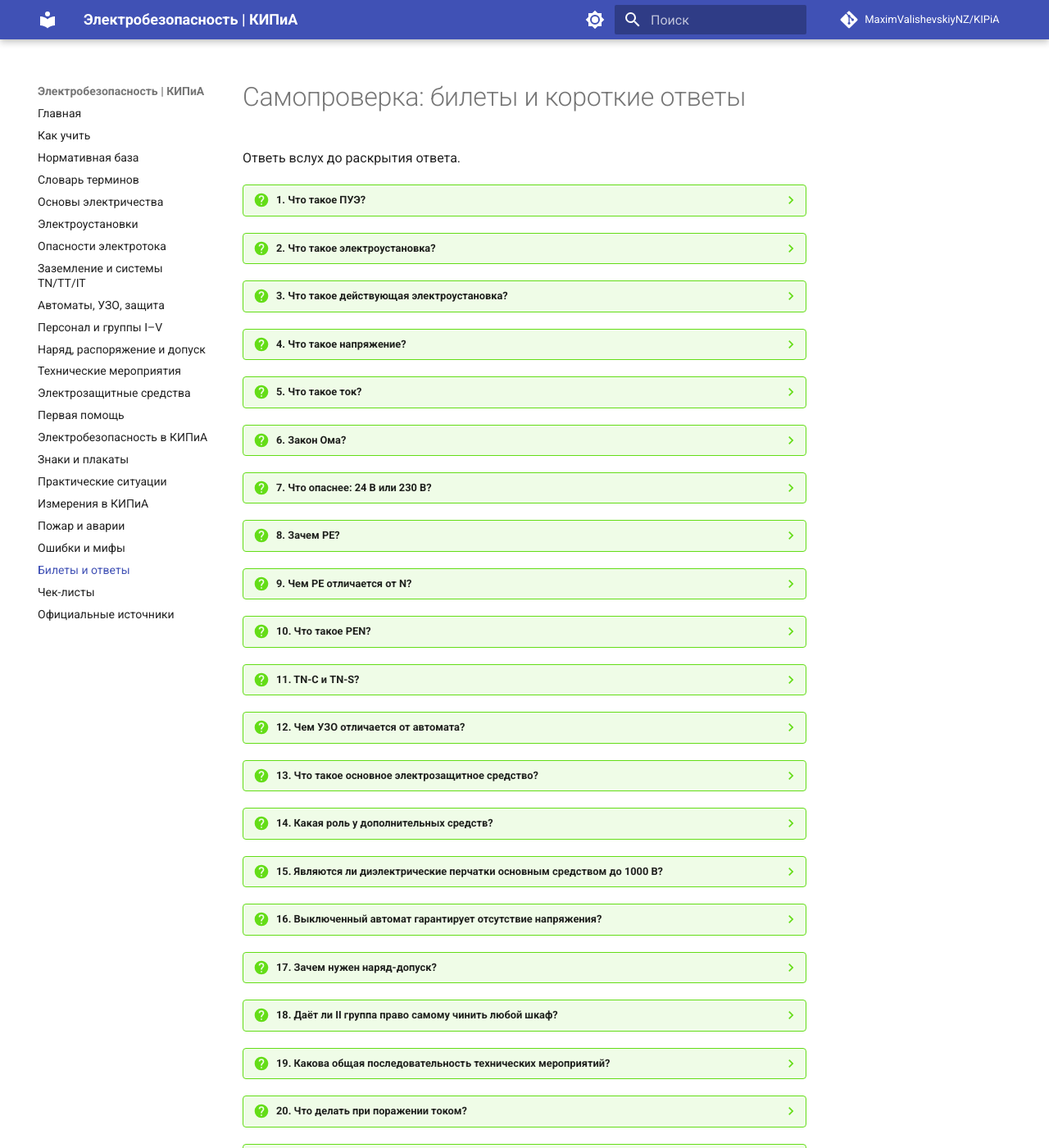
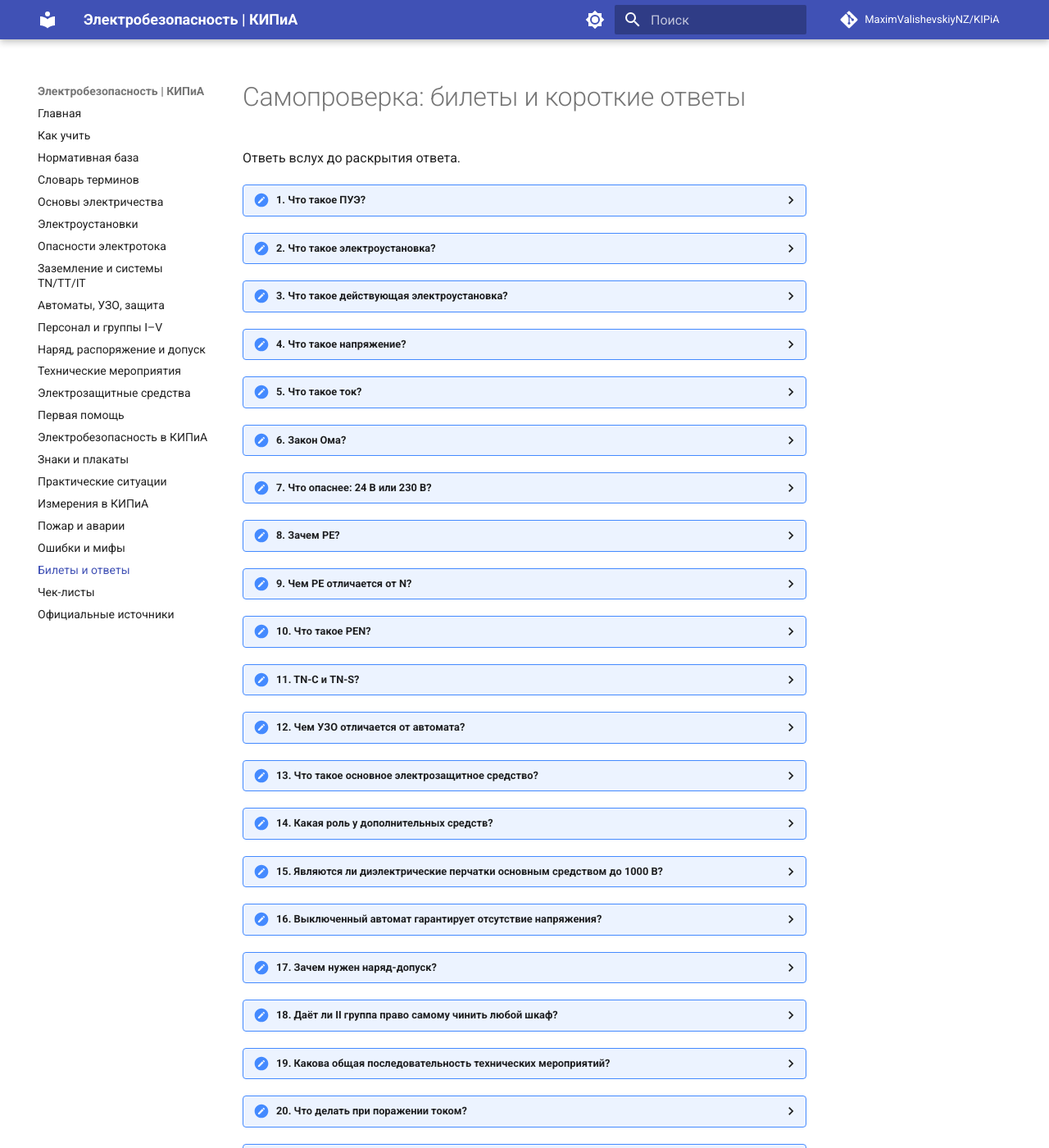
Before and after one commit to MaximValishevskiyNZ/KIPiA, an MkDocs documentation site: the page built from docs/15-questions.md, in a window 1280 px wide and 1400 px high. Shown: the whole window at 82% size. Built offline with MkDocs 1.6.1 and Material for MkDocs 9.7.7, drawn with Linux system fonts in a browser that asks for light colours; comment, search, counter and statistics services are not loaded; some of the changed text lies outside the part shown.

Commit message:
docs: одинаково удобно читать на GitHub и MkDocs

```diff
--- a/docs/15-questions.md
+++ b/docs/15-questions.md
@@ -2,79 +2,179 @@
 
 Ответь вслух до раскрытия ответа.
 
-??? question "1. Что такое ПУЭ?"
-    **Правила устройства электроустановок.** Требования к устройству электроустановок; не подменяют ПОТЭЭ.
+<details markdown="1">
+<summary><strong>1. Что такое ПУЭ?</strong></summary>
 
-??? question "2. Что такое электроустановка?"
-    Совокупность машин, аппаратов, линий и вспомогательного оборудования с соответствующими сооружениями и помещениями для производства, преобразования, трансформации, передачи, распределения электроэнергии и преобразования её в другие виды. **ПУЭ 1.1.3, пересказ.**
+**Правила устройства электроустановок.** Требования к устройству электроустановок; не подменяют ПОТЭЭ.
 
-??? question "3. Что такое действующая электроустановка?"
-    Находится под напряжением либо оно может быть подано включением коммутационных аппаратов или возникнуть от электромагнитной индукции. **ГОСТ 12.1.009-2017 2.4.2, пересказ.**
+</details>
 
-??? question "4. Что такое напряжение?"
-    Разность электрических потенциалов между двумя точками, измеряется в вольтах.
+<details markdown="1">
+<summary><strong>2. Что такое электроустановка?</strong></summary>
 
-??? question "5. Что такое ток?"
-    Направленное движение электрических зарядов; измеряется в амперах.
+Совокупность машин, аппаратов, линий и вспомогательного оборудования с соответствующими сооружениями и помещениями для производства, преобразования, трансформации, передачи, распределения электроэнергии и преобразования её в другие виды. **ПУЭ 1.1.3, пересказ.**
 
-??? question "6. Закон Ома?"
-    Для рассматриваемого участка в применимых условиях: I = U/R.
+</details>
 
-??? question "7. Что опаснее: 24 В или 230 В?"
-    Обычно 230 В создаёт существенно более высокий риск в сопоставимых условиях; но опасность определяется всей схемой, условиями и запасённой энергией, а не одной цифрой.
+<details markdown="1">
+<summary><strong>3. Что такое действующая электроустановка?</strong></summary>
 
-??? question "8. Зачем PE?"
-    Для защиты от поражения током в составе системы защитного заземления/автоматического отключения и уравнивания потенциалов.
+Находится под напряжением либо оно может быть подано включением коммутационных аппаратов или возникнуть от электромагнитной индукции. **ГОСТ 12.1.009-2017 2.4.2, пересказ.**
 
-??? question "9. Чем PE отличается от N?"
-    PE — защитный проводник; N — рабочий нейтральный. Произвольно объединять их нельзя.
+</details>
 
-??? question "10. Что такое PEN?"
-    Совмещённый нулевой защитный и нулевой рабочий проводник в допустимой части системы.
+<details markdown="1">
+<summary><strong>4. Что такое напряжение?</strong></summary>
 
-??? question "11. TN-C и TN-S?"
-    В TN-C функции PE/N совмещены в PEN; в TN-S проводники PE и N разделены.
+Разность электрических потенциалов между двумя точками, измеряется в вольтах.
 
-??? question "12. Чем УЗО отличается от автомата?"
-    УЗО реагирует на дифференциальный ток; автомат — на сверхток. Дифавтомат совмещает обе защиты.
+</details>
 
-??? question "13. Что такое основное электрозащитное средство?"
-    Его изоляция выдерживает рабочее напряжение в предусмотренных условиях применения; см. [главу о защите](11-ppe.md).
+<details markdown="1">
+<summary><strong>5. Что такое ток?</strong></summary>
 
-??? question "14. Какая роль у дополнительных средств?"
-    Дополняют основные; как правило, не предназначены быть единственной мерой защиты при работе на токоведущих частях.
+Направленное движение электрических зарядов; измеряется в амперах.
 
-??? question "15. Являются ли диэлектрические перчатки основным средством до 1000 В?"
-    Да, в электроустановках до 1000 В относятся к основным. Выше 1000 В — дополнительные при предусмотренных работах.
+</details>
 
-??? question "16. Выключенный автомат гарантирует отсутствие напряжения?"
-    Нет. Требуются предусмотренные правилами отключения, блокировка, проверка и иные технические мероприятия.
+<details markdown="1">
+<summary><strong>6. Закон Ома?</strong></summary>
 
-??? question "17. Зачем нужен наряд-допуск?"
-    Для официального задания с границами, временем, составом, ответственными и мерами безопасности в случаях, предусмотренных ПОТЭЭ.
+Для рассматриваемого участка в применимых условиях: I = U/R.
 
-??? question "18. Даёт ли II группа право самому чинить любой шкаф?"
-    Нет. Права зависят от работы, напряжения, должности, предоставленных полномочий и порядка допуска.
+</details>
 
-??? question "19. Какова общая последовательность технических мероприятий?"
-    Отключение и защита от ошибочного включения → запрещающие плакаты → проверка отсутствия напряжения → необходимые заземления → предусмотренные указательные/предупреждающие/предписывающие плакаты и ограждения. Детали — ПОТЭЭ, раздел XVI.
+<details markdown="1">
+<summary><strong>7. Что опаснее: 24 В или 230 В?</strong></summary>
 
-??? question "20. Что делать при поражении током?"
-    Обеспечить безопасность спасателя, прекратить воздействие опасного фактора, вызвать 112, оценить сознание и дыхание, начать первую помощь по приказу № 220н и полученным навыкам.
+Обычно 230 В создаёт существенно более высокий риск в сопоставимых условиях; но опасность определяется всей схемой, условиями и запасённой энергией, а не одной цифрой.
 
-??? question "21. Можно ли считать сухой контакт источником питания?"
-    Нет. Сухой контакт только коммутирует внешнюю цепь; активный выход — другое устройство.
+</details>
 
-??? question "22. Какую опасность таит 24-вольтовый шкаф КИПиА?"
-    Внутри могут быть вводы 230/400 В, неучтённые источники, остаточные заряды; также механические/пневматические риски.
+<details markdown="1">
+<summary><strong>8. Зачем PE?</strong></summary>
 
-??? question "23. Почему «STOP» на частотнике недостаточно?"
-    Остановка двигателя не означает снятие питания и разряд конденсаторов.
+Для защиты от поражения током в составе системы защитного заземления/автоматического отключения и уравнивания потенциалов.
 
-??? question "24. Что такое шаговое напряжение?"
-    Разность потенциалов земли между точками контакта ног при растекании тока.
+</details>
 
-??? question "25. Где искать дословные определения?"
-    В действующих текстах ПУЭ/ГОСТ/ПОТЭЭ по реквизитам из [перечня источников](17-sources.md).
+<details markdown="1">
+<summary><strong>9. Чем PE отличается от N?</strong></summary>
+
+PE — защитный проводник; N — рабочий нейтральный. Произвольно объединять их нельзя.
+
+</details>
+
+<details markdown="1">
+<summary><strong>10. Что такое PEN?</strong></summary>
+
+Совмещённый нулевой защитный и нулевой рабочий проводник в допустимой части системы.
+
+</details>
+
+<details markdown="1">
+<summary><strong>11. TN-C и TN-S?</strong></summary>
+
+В TN-C функции PE/N совмещены в PEN; в TN-S проводники PE и N разделены.
+
+</details>
+
+<details markdown="1">
+<summary><strong>12. Чем УЗО отличается от автомата?</strong></summary>
+
+УЗО реагирует на дифференциальный ток; автомат — на сверхток. Дифавтомат совмещает обе защиты.
+
+</details>
+
+<details markdown="1">
+<summary><strong>13. Что такое основное электрозащитное средство?</strong></summary>
+
+Его изоляция выдерживает рабочее напряжение в предусмотренных условиях применения; см. [главу о защите](11-ppe.md).
+
+</details>
+
+<details markdown="1">
+<summary><strong>14. Какая роль у дополнительных средств?</strong></summary>
+
+Дополняют основные; как правило, не предназначены быть единственной мерой защиты при работе на токоведущих частях.
+
+</details>
+
+<details markdown="1">
+<summary><strong>15. Являются ли диэлектрические перчатки основным средством до 1000 В?</strong></summary>
+
+Да, в электроустановках до 1000 В относятся к основным. Выше 1000 В — дополнительные при предусмотренных работах.
+
+</details>
+
+<details markdown="1">
+<summary><strong>16. Выключенный автомат гарантирует отсутствие напряжения?</strong></summary>
+
+Нет. Требуются предусмотренные правилами отключения, блокировка, проверка и иные технические мероприятия.
+
+</details>
+
+<details markdown="1">
+<summary><strong>17. Зачем нужен наряд-допуск?</strong></summary>
+
+Для официального задания с границами, временем, составом, ответственными и мерами безопасности в случаях, предусмотренных ПОТЭЭ.
+
+</details>
+
+<details markdown="1">
+<summary><strong>18. Даёт ли II группа право самому чинить любой шкаф?</strong></summary>
+
+Нет. Права зависят от работы, напряжения, должности, предоставленных полномочий и порядка допуска.
+
+</details>
+
+<details markdown="1">
+<summary><strong>19. Какова общая последовательность технических мероприятий?</strong></summary>
+
+Отключение и защита от ошибочного включения → запрещающие плакаты → проверка отсутствия напряжения → необходимые заземления → предусмотренные указательные/предупреждающие/предписывающие плакаты и ограждения. Детали — ПОТЭЭ, раздел XVI.
+
+</details>
+
+<details markdown="1">
+<summary><strong>20. Что делать при поражении током?</strong></summary>
+
+Обеспечить безопасность спасателя, прекратить воздействие опасного фактора, вызвать 112, оценить сознание и дыхание, начать первую помощь по приказу № 220н и полученным навыкам.
+
+</details>
+
+<details markdown="1">
+<summary><strong>21. Можно ли считать сухой контакт источником питания?</strong></summary>
+
+Нет. Сухой контакт только коммутирует внешнюю цепь; активный выход — другое устройство.
+
+</details>
+
+<details markdown="1">
+<summary><strong>22. Какую опасность таит 24-вольтовый шкаф КИПиА?</strong></summary>
+
+Внутри могут быть вводы 230/400 В, неучтённые источники, остаточные заряды; также механические/пневматические риски.
+
+</details>
+
+<details markdown="1">
+<summary><strong>23. Почему «STOP» на частотнике недостаточно?</strong></summary>
+
+Остановка двигателя не означает снятие питания и разряд конденсаторов.
+
+</details>
+
+<details markdown="1">
+<summary><strong>24. Что такое шаговое напряжение?</strong></summary>
+
+Разность потенциалов земли между точками контакта ног при растекании тока.
+
+</details>
+
+<details markdown="1">
+<summary><strong>25. Где искать дословные определения?</strong></summary>
+
+В действующих текстах ПУЭ/ГОСТ/ПОТЭЭ по реквизитам из [перечня источников](17-sources.md).
+
+</details>
 
 **Важно:** это учебные вопросы, а не утверждённый работодателем комплект экзаменационных билетов.
```
